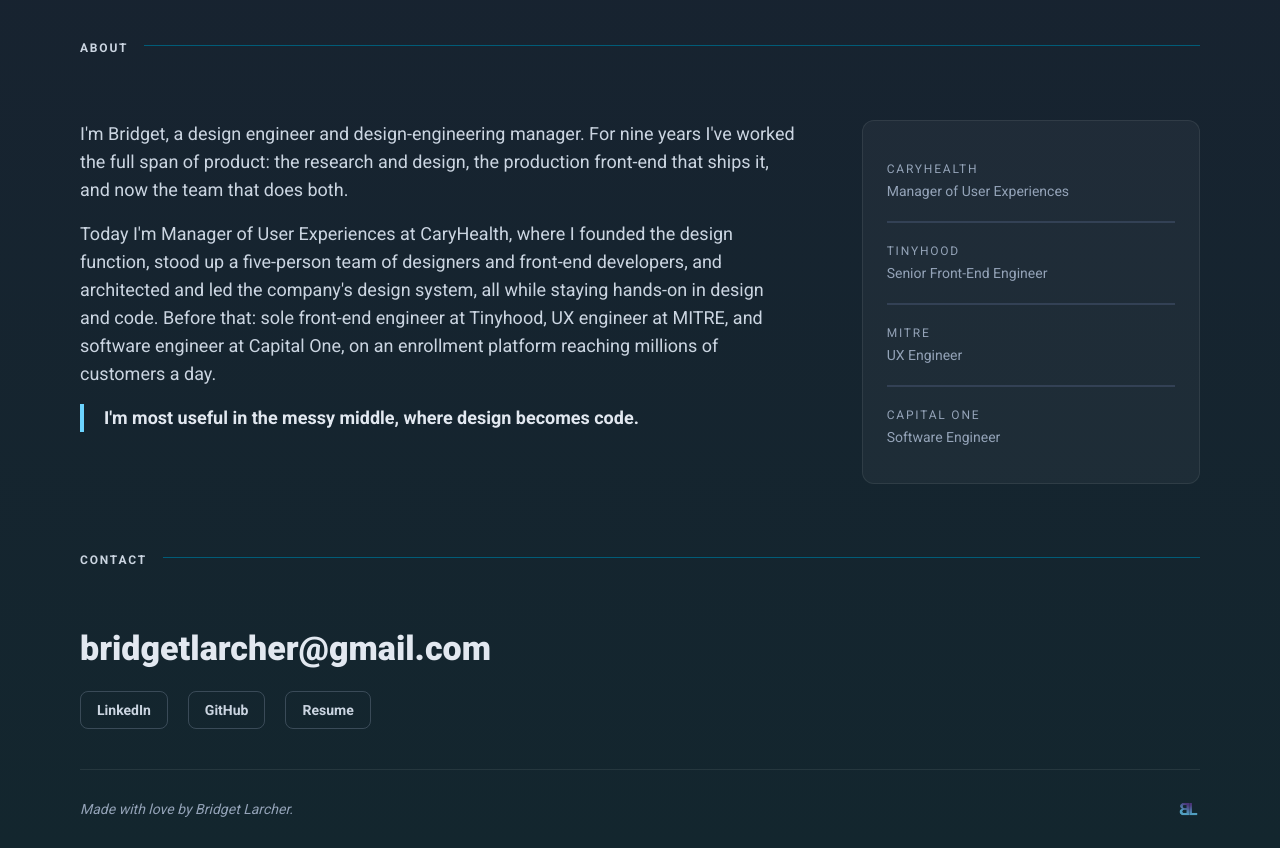
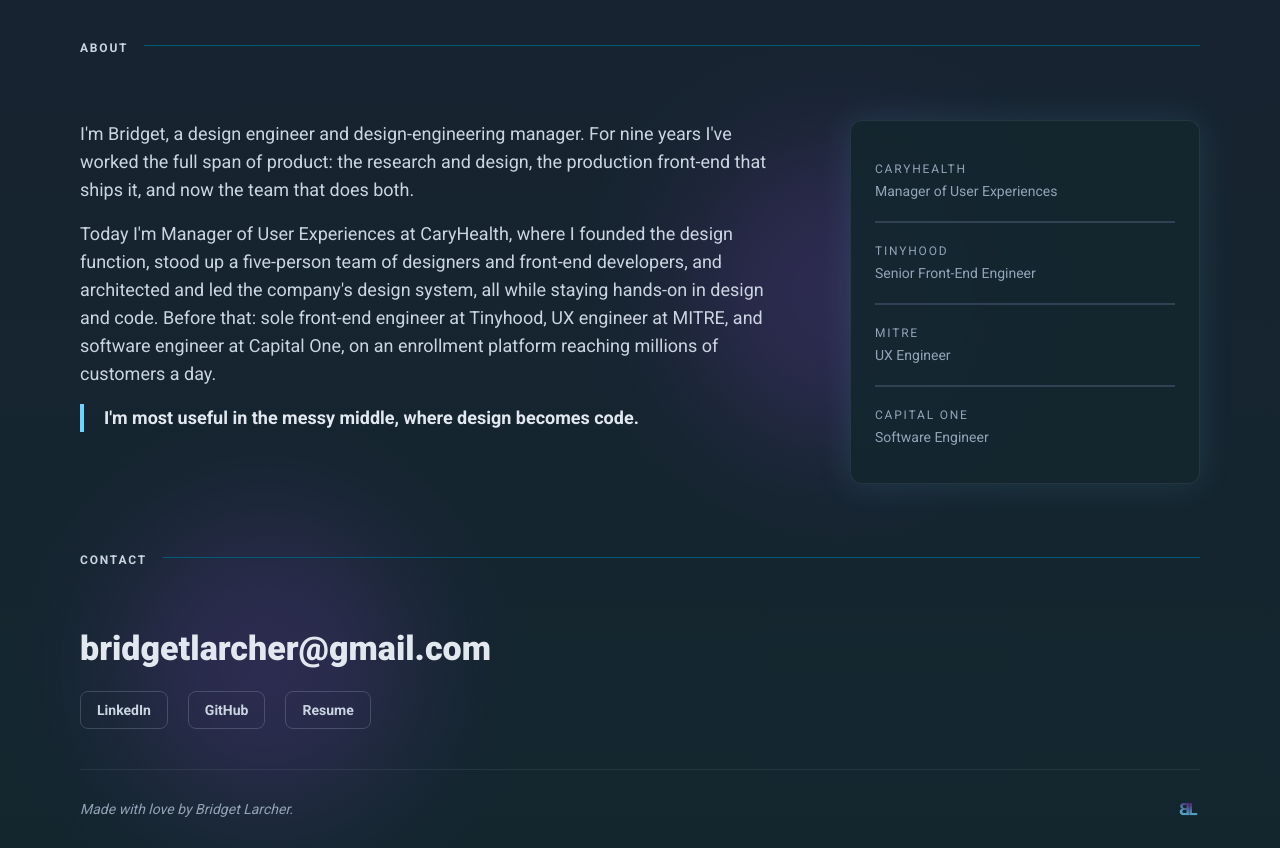
Before and after one commit to bridgetlarcher/portfolio, a Next.js app: page / in a window 1280 px wide. Shown: the part 1740-2588 px from the top of the page. Built offline with nearby package versions, Linux system fonts and the light colour scheme.

Commit message:
Additional flair, finalization

```diff
--- a/components/home/About.tsx
+++ b/components/home/About.tsx
@@ -29,7 +29,12 @@ export function About() {
           </p>
           <Callout header="I'm most useful in the messy middle, where design becomes code." />
         </div>
-        <Card className="w-full divide-y-2 divide-slate-700 md:w-[350px]">
+        <div className="relative">
+          <div
+            aria-hidden="true"
+            className="bg-secondary-800 pointer-events-none absolute -left-40 bottom-10 -z-10 hidden h-[300px] w-[300px] rounded-full opacity-30 blur-3xl lg:block"
+          />
+          <Card className="!bg-primary-950/90 shadow-glow z-10 w-full divide-y-2 divide-slate-700 md:w-[350px]">
             {employers.map((employer) => (
               <div key={employer.name} className="flex flex-col gap-1 py-4">
                 <span className="subtitle">{employer.name}</span>
@@ -38,6 +43,7 @@ export function About() {
             ))}
           </Card>
         </div>
+      </div>
     </Section>
   )
 }
--- a/components/home/Contact.tsx
+++ b/components/home/Contact.tsx
@@ -5,7 +5,11 @@ import { SocialButtons } from '@/components/ui/SocialButtons'
 export function Contact() {
   return (
     <Section id="contact" title="Contact" type="home">
-      <div className="flex flex-col gap-6 py-10">
+      <div className="relative flex flex-col gap-6 py-10">
+        <div
+          aria-hidden="true"
+          className="bg-secondary-800 pointer-events-none absolute -bottom-12 left-9 -z-10 hidden h-[300px] w-[300px] rounded-full opacity-30 blur-3xl lg:block"
+        />
         <TextLink
           href="mailto:bridgetlarcher@gmail.com"
           className="self-start text-lg font-black text-slate-200 sm:text-2xl md:text-[34px]"
--- a/components/home/Hero.tsx
+++ b/components/home/Hero.tsx
@@ -28,7 +28,7 @@ function StatTeaser({
       href={href}
       className="border-secondary-800 bg-surface-card hover:bg-surface-card-hover inline-flex flex-wrap items-baseline gap-x-3 gap-y-1 self-start rounded-r-lg border-l-2 px-4 py-3 text-sm no-underline transition duration-300 ease-in-out"
     >
-      <span className="text-primary-300 font-bold">{stat}</span>
+      <span className="font-bold text-primary-300">{stat}</span>
       <span className="text-slate-400">{children}</span>
     </a>
   )
@@ -39,11 +39,11 @@ export function Hero() {
     <header className="relative flex flex-col gap-14 py-10 md:flex-row lg:items-center lg:py-20">
       <div
         aria-hidden="true"
-        className="bg-secondary-800 -z-1 absolute bottom-0 left-[650px] right-0 top-0 hidden rounded-full opacity-15 blur-3xl lg:block"
+        className="bg-secondary-800 -z-1 pointer-events-none absolute bottom-0 left-[650px] right-0 top-0 hidden rounded-full opacity-15 blur-3xl lg:block"
       />
       <div
         aria-hidden="true"
-        className="-z-1 dot-grid absolute bottom-0 right-0 top-0 hidden w-[700px] lg:block"
+        className="-z-1 dot-grid pointer-events-none absolute bottom-0 right-0 top-0 hidden w-[700px] lg:block"
       />
       <section className="flex flex-col gap-5" aria-label="Introduction">
         <span className="eyebrow !leading-5">
--- a/components/layout/TopNav.tsx
+++ b/components/layout/TopNav.tsx
@@ -8,7 +8,7 @@ export function TopNav() {
   return (
     <nav
       aria-label="Site"
-      className="border-hairline bg-secondary-950/90 sticky top-0 z-10 border-b backdrop-blur"
+      className="border-hairline bg-secondary-950/90 sticky top-0 z-50 border-b backdrop-blur"
     >
       <div className="container-page flex items-center justify-between py-4">
         <Link href="/" aria-label="Home" className="flex items-center gap-3 no-underline">
```
Lines whose indentation alone changed are shown as unchanged.
